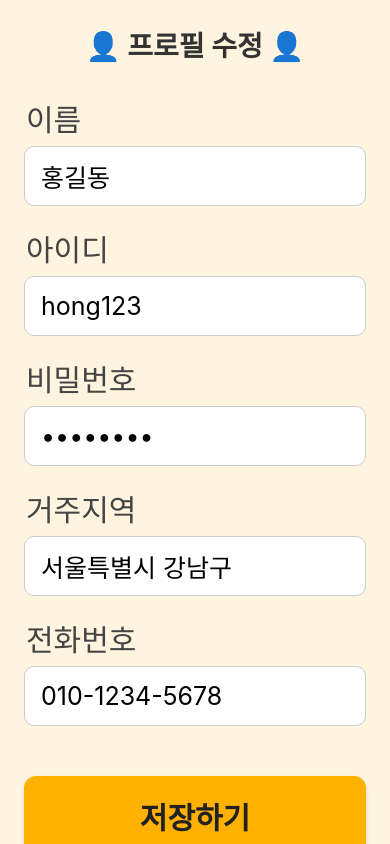
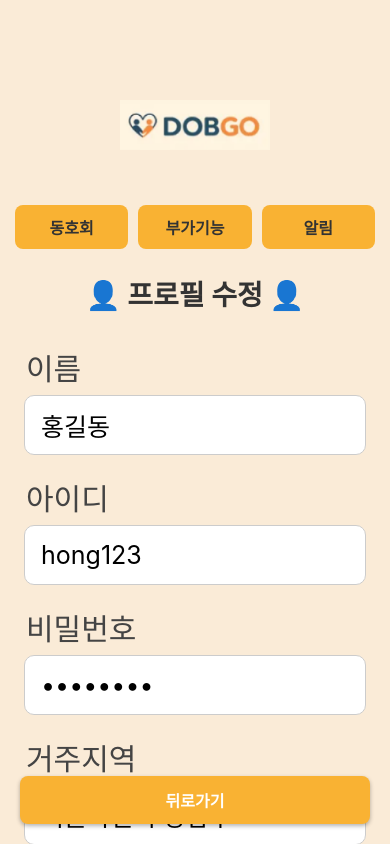
Before and after one commit to capstone2025-team7/mobile-app, a React Native app: screen /EditProfile in a window 390 px wide. Built offline with nearby package versions, Linux system fonts and the light colour scheme; what react-native-geocoding would draw is missing.

Commit message:
사소한 오류 수정

```diff
--- a/components/FooterNav.js
+++ b/components/FooterNav.js
@@ -2,7 +2,7 @@ import React from 'react';
 import { TouchableOpacity, Text, StyleSheet } from 'react-native';
 import { useNavigation } from '@react-navigation/native';
 
-const BackNav = () => {
+const FooterNav = () => {
   const navigation = useNavigation();
 
   return (
@@ -15,7 +15,7 @@ const BackNav = () => {
   );
 };
 
-export default BackNav;
+export default FooterNav;
 
 const styles = StyleSheet.create({
   backButton: {
--- a/components/TopNav.js
+++ b/components/TopNav.js
@@ -3,12 +3,12 @@ import { View, TouchableOpacity, Text, Image, StyleSheet } from 'react-native';
 import { globalStyles } from '../styles/global';
 import { useNavigation } from '@react-navigation/native';
 
-const FooterNav = () => {
+const TopNav = () => {
   const navigation = useNavigation();
 
   return (
     <View style={styles.container}>
-      <TouchableOpacity onPress={() => navigation.navigate('Main')}>
+      <TouchableOpacity onPress={() => navigation.replace('Main')}>
         <Image
           source={require('../assets/logo.png')}
           style={globalStyles.logo}
@@ -42,7 +42,7 @@ const FooterNav = () => {
   );
 };
 
-export default FooterNav;
+export default TopNav;
 
 const styles = StyleSheet.create({
   container: {
--- a/screens/EditProfileScreen.js
+++ b/screens/EditProfileScreen.js
@@ -7,10 +7,13 @@ import {
   TouchableOpacity,
   Alert,
   ScrollView,
+  SafeAreaView,
+  StatusBar
 } from 'react-native';
+import TopNav from '../components/TopNav';
+import FooterNav from '../components/FooterNav';
 
 export default function EditProfileScreen() {
-  // 기본값 세팅 (예: 로그인된 유저 정보라고 가정)
   const [name, setName] = useState('홍길동');
   const [userId, setUserId] = useState('hong123');
   const [password, setPassword] = useState('12345678');
@@ -22,10 +25,16 @@ export default function EditProfileScreen() {
       '✅ 저장 완료',
       `이름: ${name}\n아이디: ${userId}\n비밀번호: ${password}\n거주지역: ${region}\n전화번호: ${phone}`
     );
-    // TODO: 서버 전송 or AsyncStorage 저장 등
   };
 
   return (
+    <SafeAreaView style={styles.wrapper}>
+      <StatusBar barStyle="dark-content" backgroundColor="#FAEBD7" />
+      <View style={{ marginTop: 100 }}>
+        <TopNav />
+      </View>
+
+      {/* 스크롤 되는 영역 */ }
       <ScrollView contentContainerStyle={styles.scrollContainer}>
         <View style={styles.container}>
           <Text style={styles.title}>👤 프로필 수정 👤</Text>
@@ -88,17 +97,22 @@ export default function EditProfileScreen() {
           </TouchableOpacity>
         </View>
       </ScrollView>
+
+      <FooterNav />
+    </SafeAreaView >
   );
 }
 
 const styles = StyleSheet.create({
+  wrapper: {
+    flex: 1,
+    backgroundColor: '#FAEBD7',
+  },
   scrollContainer: {
-    flexGrow: 1,
-    backgroundColor: '#FFF4E0',
+    paddingBottom: 40,
   },
   container: {
     padding: 24,
-    paddingBottom: 40,
   },
   title: {
     fontSize: 28,
@@ -136,6 +150,7 @@ const styles = StyleSheet.create({
     shadowOpacity: 0.1,
     shadowOffset: { width: 0, height: 2 },
     shadowRadius: 4,
+    marginBottom: 40,
   },
   buttonText: {
     fontSize: 30,
--- a/screens/Feature/FeatureScreen.js
+++ b/screens/Feature/FeatureScreen.js
@@ -16,7 +16,7 @@ import MaterialCommunityIcons from 'react-native-vector-icons/MaterialCommunityI
 
 const FeatureScreen = ({ navigation }) => {
   const ORANGE = colors?.primary || colors?.orange || '#FF7A00';
-  const IVORY = colors?.ivory || colors?.background || '#F8F5E6';
+  const IVORY = colors?.ivory || colors?.background || '#FAEBD7';
 
   const onPressWalk = () => {
     Vibration?.vibrate?.(10);
@@ -29,7 +29,7 @@ const FeatureScreen = ({ navigation }) => {
   };
 
   return (
-    <SafeAreaView style={[styles.safeArea, { backgroundColor: IVORY }]}>
+    <SafeAreaView style={[styles.safeArea, { backgroundColor: '#FAEBD7' }]}>
       {/* 상단 FooterNav → 약간 아래로 */}
       <View style={styles.topNavWrapper}>
         <TopNav />
--- a/screens/Feature/MedicineNewScreen.js
+++ b/screens/Feature/MedicineNewScreen.js
@@ -29,7 +29,7 @@ export default function MedicineNewScreen({ navigation, route }) {
   };
 
   return (
-    <SafeAreaView style={[styles.safe, { backgroundColor: IVORY }]}>
+    <SafeAreaView style={[styles.safe, { backgroundColor: '#FAEBD7' }]}>
       <View style={styles.container}>
         <View style={styles.grid}>
           {/* 상단 버튼: 직접 등록 */}
--- a/screens/Feature/MedicineScreen.js
+++ b/screens/Feature/MedicineScreen.js
@@ -30,7 +30,7 @@ export default function MedicineScreen({ navigation }) {
   };
 
   return (
-    <SafeAreaView style={[styles.safe, { backgroundColor: IVORY }]}>
+    <SafeAreaView style={[styles.safe, { backgroundColor: '#FAEBD7' }]}>
       <View style={styles.topNavWrapper}>
         <TopNav />
       </View>
--- a/screens/Feature/WalkDetailScreen.js
+++ b/screens/Feature/WalkDetailScreen.js
@@ -27,7 +27,7 @@ export default function WalkDetailScreen({ route }) {
 
   if (!activity) {
     return (
-      <SafeAreaView style={[styles.safe, { backgroundColor: IVORY }]}>
+      <SafeAreaView style={[styles.safe, { backgroundColor: '#FAEBD7' }]}>
         <View style={styles.container}>
           <Text style={styles.errorText}>활동 데이터가 없습니다.</Text>
         </View>
--- a/screens/Feature/WalkRecordScreen.js
+++ b/screens/Feature/WalkRecordScreen.js
@@ -38,7 +38,7 @@ export default function WalkRecordScreen({ navigation }) {
   const IVORY = colors?.ivory || colors?.background || '#F8F5E6';
 
   return (
-    <SafeAreaView style={[styles.safe, { backgroundColor: IVORY }]}>
+    <SafeAreaView style={[styles.safe, { backgroundColor: '#FAEBD7' }]}>
       <ScrollView contentContainerStyle={styles.container}>
         {/* 월 선택 */}
         <View style={styles.monthRow}>
--- a/screens/Feature/WalkScreen.js
+++ b/screens/Feature/WalkScreen.js
@@ -28,7 +28,7 @@ export default function WalkScreen({ navigation }) {
   };
 
   return (
-    <SafeAreaView style={[styles.safe, { backgroundColor: IVORY }]}>
+    <SafeAreaView style={[styles.safe, { backgroundColor: '#FAEBD7' }]}>
       {/* 상단 TopNav */}
       <View style={styles.topNavWrapper}>
         <TopNav />
--- a/screens/MainScreen.js
+++ b/screens/MainScreen.js
@@ -4,8 +4,7 @@ import Icon from 'react-native-vector-icons/Ionicons';
 import MaterialIcons from 'react-native-vector-icons/MaterialIcons';
 import colors from '../styles/colors';
 import g from '../styles/global';
-import FooterNav from '../components/TopNav';
-import BackNav from '../components/FooterNav';
+import TopNav from '../components/TopNav';
 
 export default function MainScreen({ navigation, route }) {
   const userName = route?.params?.name ?? 'DOBGO 회원';
@@ -31,7 +30,7 @@ export default function MainScreen({ navigation, route }) {
       <StatusBar barStyle="dark-content" />
       <View style={styles.container}>
 
-        <FooterNav />
+        <TopNav />
 
         <TouchableOpacity
           style={styles.banner}
@@ -92,8 +91,6 @@ export default function MainScreen({ navigation, route }) {
             <Text style={[g.mainButtonText, { marginLeft: 8 }]}>마이페이지</Text>
           </TouchableOpacity>
         </View>
-
-        <BackNav />
       </View>
     </SafeAreaView>
   );
```
Lines whose indentation alone changed are shown as unchanged.
